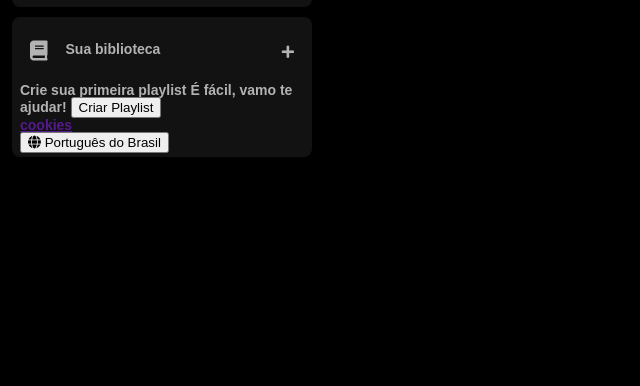
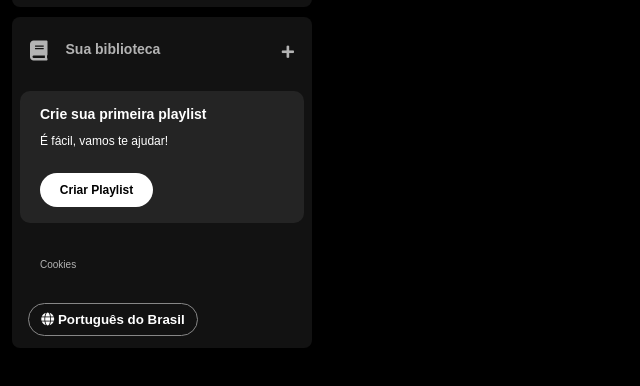
Before and after one commit to soasrez/imersao-frontend, a plain HTML site: page index.html in a window 1280 px wide. Shown: the part 166-552 px from the top of the page, without its empty margins (0-640 px from the left). Drawn offline with Linux system fonts and the light colour scheme.

Commit message:
library done

```diff
--- a/index.html
+++ b/index.html
@@ -48,15 +48,15 @@
 
             <section class="section-playlist">
                 <div class="section-playlist_content">
-                    <span class="text-title"> Crie sua primeira playlist</span>
-                    <span class="sub-title"> É fácil, vamo te ajudar!</span>
-                    <button class="section-playlits_button">
+                    <span class="text title"> Crie sua primeira playlist</span>
+                    <span class="text subtitle"> É fácil, vamos te ajudar!</span>
+                    <button class="section-playlist_button">
                         <span>Criar Playlist</span>
                     </button>
                 </div>
              </section>
              <div class="cookies">
-                <a href="">cookies</a>
+                <a href="">Cookies</a>
              </div>
              <div class="languages">
                 <button class="languages-button">
--- a/styles.css
+++ b/styles.css
@@ -99,3 +99,86 @@ h1 {
 .library .library_content .fa-plus {
     margin: 24px 10px;
 }
+
+.section-playlist {
+    display: flex;
+    align-items: flex-start;
+    justify-content: space-between;
+    gap: 20px;
+    background-color: #242424;
+    color: #b3b3b3;
+    font-weight: 600;
+    font-size: 14px;
+    margin: 8px 0;
+    padding: 16px 20px;
+    border-radius: 10px;
+
+}
+
+.section-playlist .section-playlist_content{
+    display: flex;
+    flex-direction: column;
+
+}
+
+.section-playlist_content .text{
+    padding-bottom: 14px;
+    color: #fff;
+    font-family: "DM Sans", sans-serif;
+}
+
+.section-playlist_content .title{
+    font-weight: 700;
+}
+
+.section-playlist_content .subtitle{
+    font-weight: 500;
+    font-size: 12px;
+}
+
+.section-playlist_content .section-playlist_button{
+    display: flex;
+    justify-content: center;
+    background-color: #fff;
+    color:#000;
+    border-radius: 20px;
+    font-size: 12px;
+    font-weight: 700;
+    font-family: "DM Sans", sans-serif;
+    text-decoration: none;
+    text-transform: none;
+    padding: 10px;
+    margin-top: 12px;
+    border: 0;
+    width: 113px;
+}
+
+.sidebar .cookies {
+    margin: 25px 20px;
+
+}
+
+.sidebar .cookies a {
+    color: #b3b3b3;
+    font-weight: 500;
+    font-size: 10px;
+    text-decoration: none;
+}
+
+.sidebar .cookies a:hover {
+    text-decoration: underline;
+}
+
+.languages .languages-button {
+    align-items: center;
+    background-color: transparent;
+    border: 1px solid #878787;
+    color: #fff;
+    font-weight: bold;
+    cursor: pointer;
+    width: 170px;
+    margin: 8px;
+    padding: 8px;
+    border-radius: 20px;
+
+}
```
